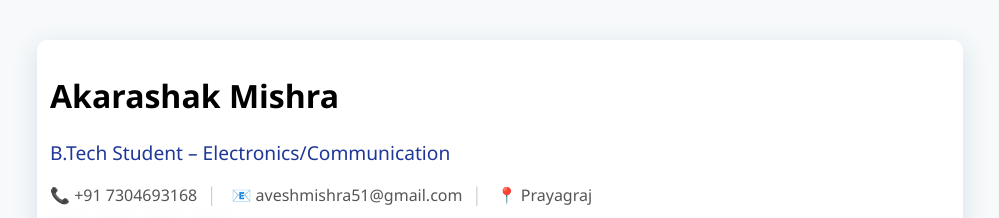
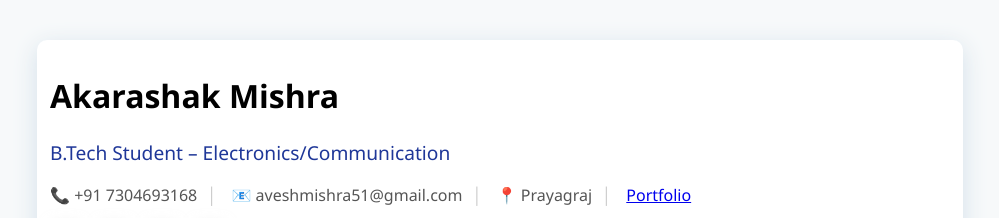
Before and after one commit to Akarshak51/Resume, a plain HTML site: page index.html in a window 1280 px wide. Shown: the top 218 px of the page, without its empty margins (140-1139 px from the left). Drawn offline with Linux system fonts and the light colour scheme.

Commit message:
Update index.html

```diff
--- a/index.html
+++ b/index.html
@@ -53,6 +53,7 @@
       <span>📞 +91 7304693168</span>
       <span>📧 aveshmishra51@gmail.com</span>
       <span>📍 Prayagraj</span>
+      <span>  <a href="https://portfolio-rtzj-j0nxq3r2g-mishra46er-7701s-projects.vercel.app" class="portfolio-link" target="_blank" rel="noopener">Portfolio</a></span>
     </div>
     <div class="header-right">
   <div class="portfolio-logos">
```
